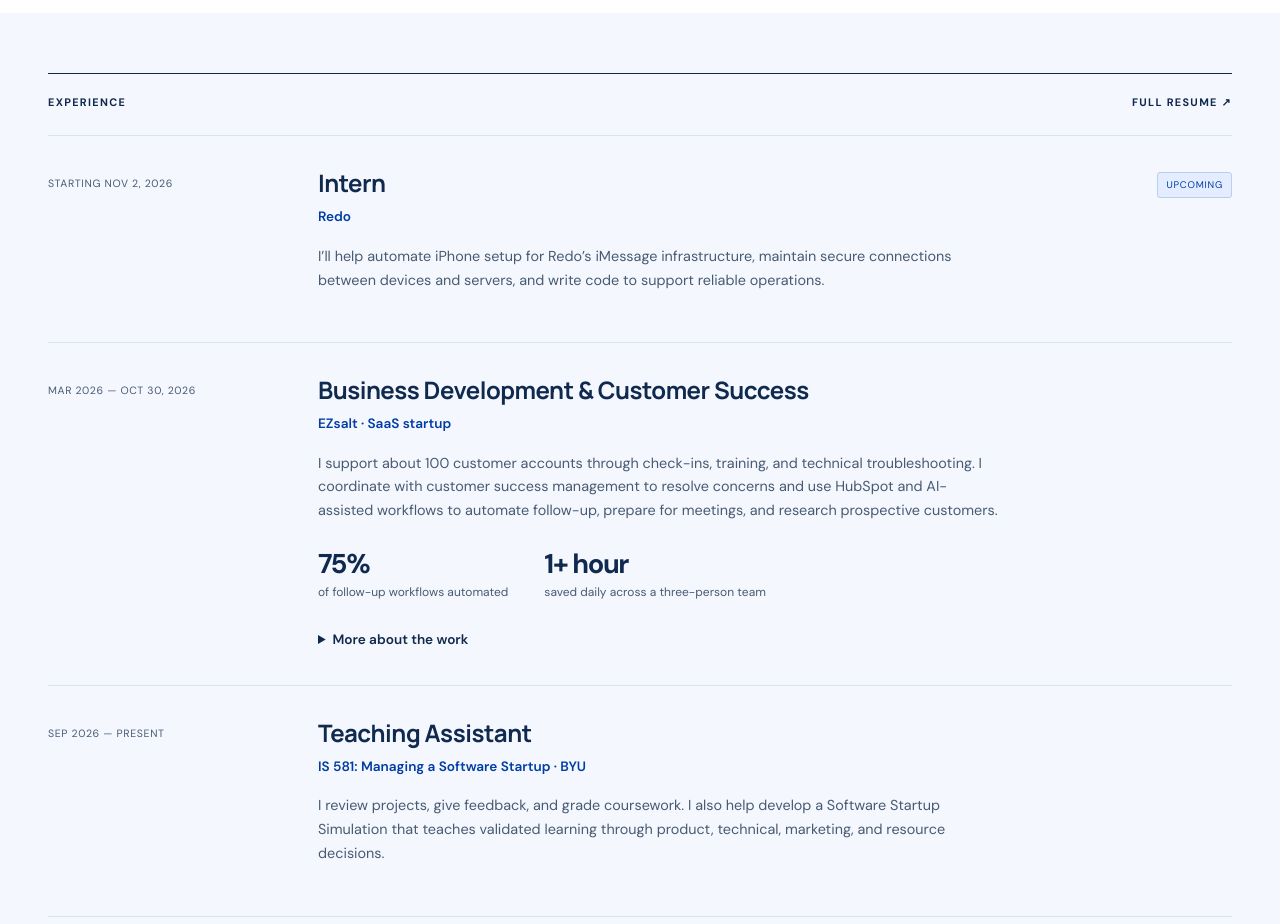
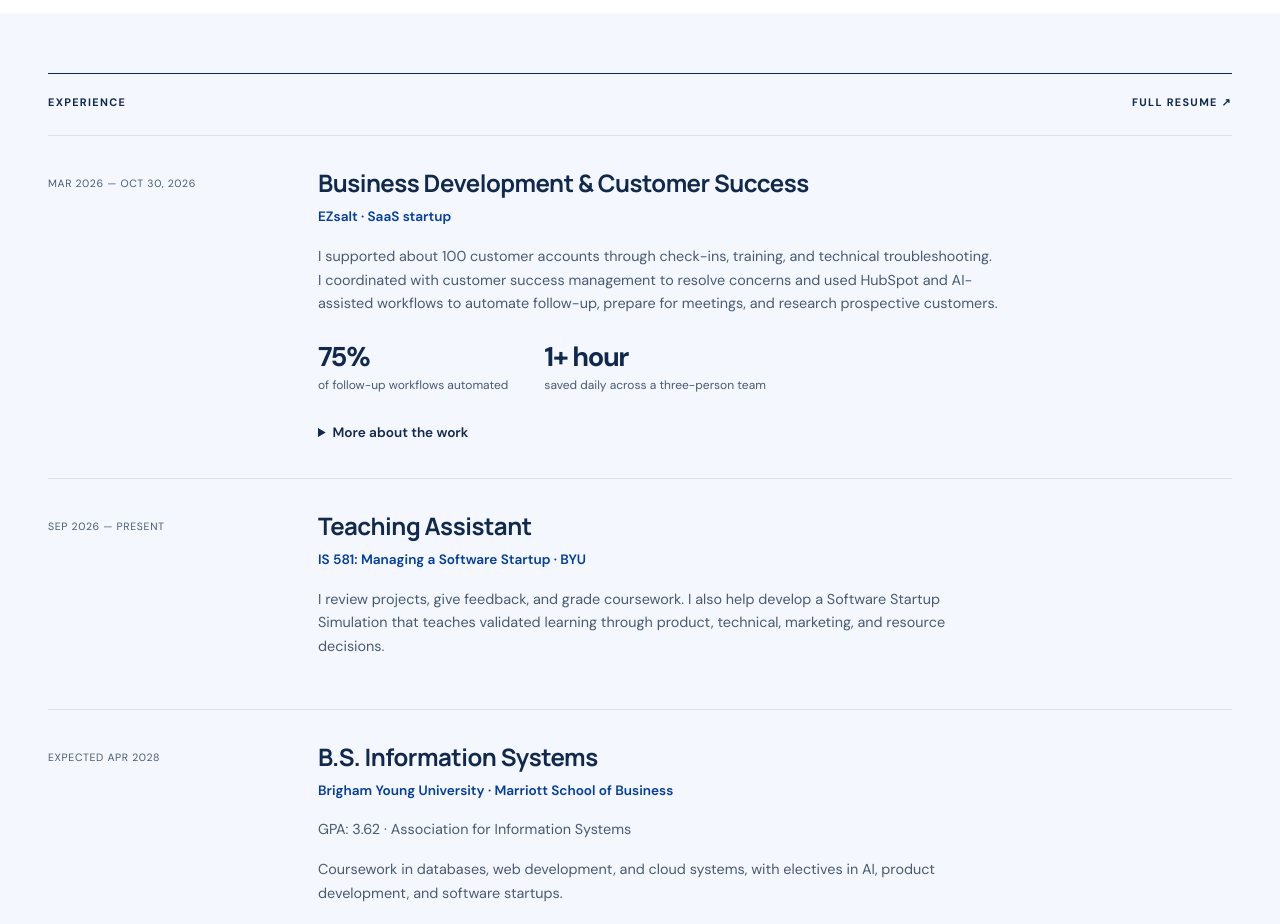
Before and after one commit to Lotstarr/Lotstarr, an Astro site: page / in a window 1280 px wide. Shown: the part 3300-4224 px from the top of the page. Built offline with nearby package versions, Linux system fonts and the light colour scheme; Astro itself is replaced by a stand-in of ours.

Commit message:
Remove unconfirmed Redo role from portfolio

```diff
--- a/src/pages/index.astro
+++ b/src/pages/index.astro
@@ -49,8 +49,7 @@ const otherProjects = projects
     <div class="container">
       <div class="work-section-label"><span>EXPERIENCE</span><a href="/resume/">FULL RESUME ↗</a></div>
       <div class="experience-v2-list">
-        <article class="upcoming-role"><div class="experience-date">STARTING NOV 2, 2026</div><div><h3>Intern</h3><p class="experience-company">Redo</p><p>I’ll help automate iPhone setup for Redo’s iMessage infrastructure, maintain secure connections between devices and servers, and write code to support reliable operations.</p></div><span class="role-badge">UPCOMING</span></article>
-        <article><div class="experience-date">MAR 2026 — OCT 30, 2026</div><div><h3>Business Development &amp; Customer Success</h3><p class="experience-company">EZsalt · SaaS startup</p><p>I support about 100 customer accounts through check-ins, training, and technical troubleshooting. I coordinate with customer success management to resolve concerns and use HubSpot and AI-assisted workflows to automate follow-up, prepare for meetings, and research prospective customers.</p><div class="experience-results"><span><strong>75%</strong> of follow-up workflows automated</span><span><strong>1+ hour</strong> saved daily across a three-person team</span></div><details><summary>More about the work</summary><ul><li>Coordinate customer training, weekly check-ins, and technical troubleshooting.</li><li>Cut meeting prep from 5–10 minutes to 1–2 minutes with AI research and recap workflows.</li><li>Research 300+ prospect accounts weekly and generate an average of two meetings daily through calls, visits, and email sequences.</li></ul></details></div></article>
+        <article><div class="experience-date">MAR 2026 — OCT 30, 2026</div><div><h3>Business Development &amp; Customer Success</h3><p class="experience-company">EZsalt · SaaS startup</p><p>I supported about 100 customer accounts through check-ins, training, and technical troubleshooting. I coordinated with customer success management to resolve concerns and used HubSpot and AI-assisted workflows to automate follow-up, prepare for meetings, and research prospective customers.</p><div class="experience-results"><span><strong>75%</strong> of follow-up workflows automated</span><span><strong>1+ hour</strong> saved daily across a three-person team</span></div><details><summary>More about the work</summary><ul><li>Coordinated customer training, weekly check-ins, and technical troubleshooting.</li><li>Cut meeting prep from 5–10 minutes to 1–2 minutes with AI research and recap workflows.</li><li>Researched 300+ prospect accounts weekly and generated an average of two meetings daily through calls, visits, and email sequences.</li></ul></details></div></article>
         <article><div class="experience-date">SEP 2026 — PRESENT</div><div><h3>Teaching Assistant</h3><p class="experience-company">IS 581: Managing a Software Startup · BYU</p><p>I review projects, give feedback, and grade coursework. I also help develop a Software Startup Simulation that teaches validated learning through product, technical, marketing, and resource decisions.</p></div></article>
         <article><div class="experience-date">EXPECTED APR 2028</div><div><h3>B.S. Information Systems</h3><p class="experience-company">Brigham Young University · Marriott School of Business</p><p>GPA: {profile.gpa} · Association for Information Systems</p><p>Coursework in databases, web development, and cloud systems, with electives in AI, product development, and software startups.</p></div></article>
         <article><div class="experience-date">AUG 2022 — AUG 2024</div><div><h3>Full-Time Missionary</h3><p class="experience-company">The Church of Jesus Christ of Latter-day Saints · Philippines</p><p>I learned Tagalog, trained and led other missionaries, and built cross-cultural communication, resilience, and self-direction.</p></div></article>
```
